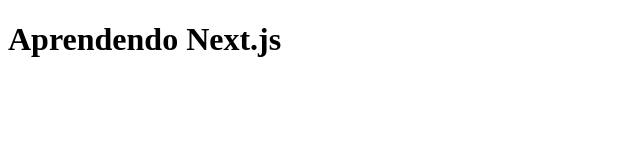
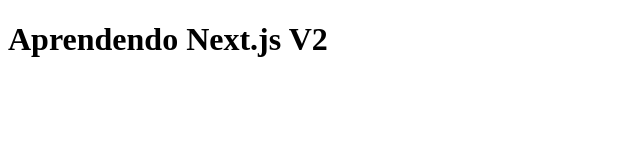
Before and after one commit to Carlos-Norato/estudo-dev, a Next.js app: page / in a window 1280 px wide. Shown: the top 160 px of the page, without its empty margins (0-640 px from the left). Built offline with nearby package versions, Linux system fonts and the light colour scheme.

Commit message:
altera a frase pagina inicial

```diff
--- a/pages/index.js
+++ b/pages/index.js
@@ -1,5 +1,5 @@
 function Home() {
-    return <h1>Aprendendo Next.js</h1>
+    return <h1>Aprendendo Next.js V2</h1>
 }
 
 export default Home;
```
